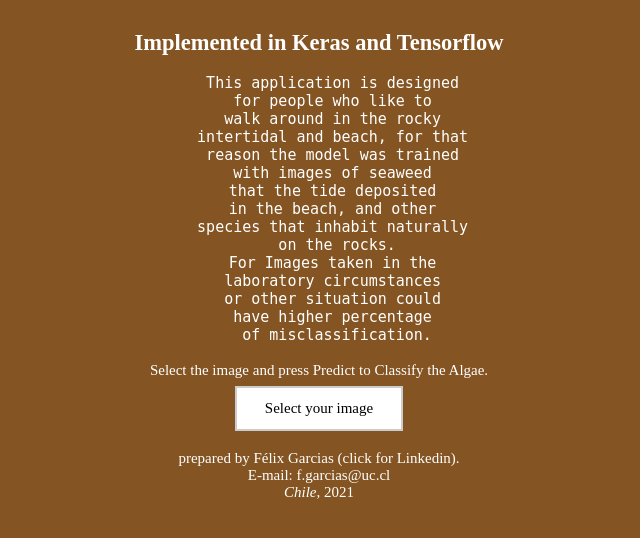
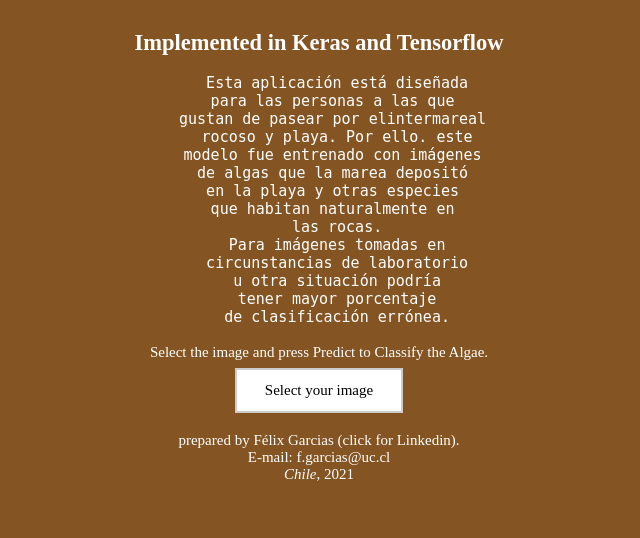
Before and after one commit to Fgarciash/Algae-Classifier, a Flask app: page / in a window 1280 px wide. Shown: the part 34-572 px from the top of the page, without its empty margins (321-961 px from the left). Run offline with Flask 2, Linux system fonts and the light colour scheme; some libraries are stand-ins or nearby versions.

Commit message:
Versión 10

```diff
--- a/templates/index.html
+++ b/templates/index.html
@@ -31,21 +31,20 @@
 
 <pre>
 
-    This application is designed
-    for people who like to
-    walk around in the rocky
-    intertidal and beach, for that
-    reason the model was trained
-    with images of seaweed
-    that the tide deposited
-    in the beach, and other
-    species that inhabit naturally
-    on the rocks.
-    For Images taken in the
-    laboratory circumstances
-    or other situation could
-    have higher percentage
-    of misclassification.
+    Esta aplicación está diseñada
+    para las personas a las que
+    gustan de pasear por elintermareal
+    rocoso y playa. Por ello. este
+    modelo fue entrenado con imágenes
+    de algas que la marea depositó
+    en la playa y otras especies
+    que habitan naturalmente en
+    las rocas.
+    Para imágenes tomadas en
+    circunstancias de laboratorio
+    u otra situación podría
+    tener mayor porcentaje
+    de clasificación errónea.
 
 </pre>
 
```
